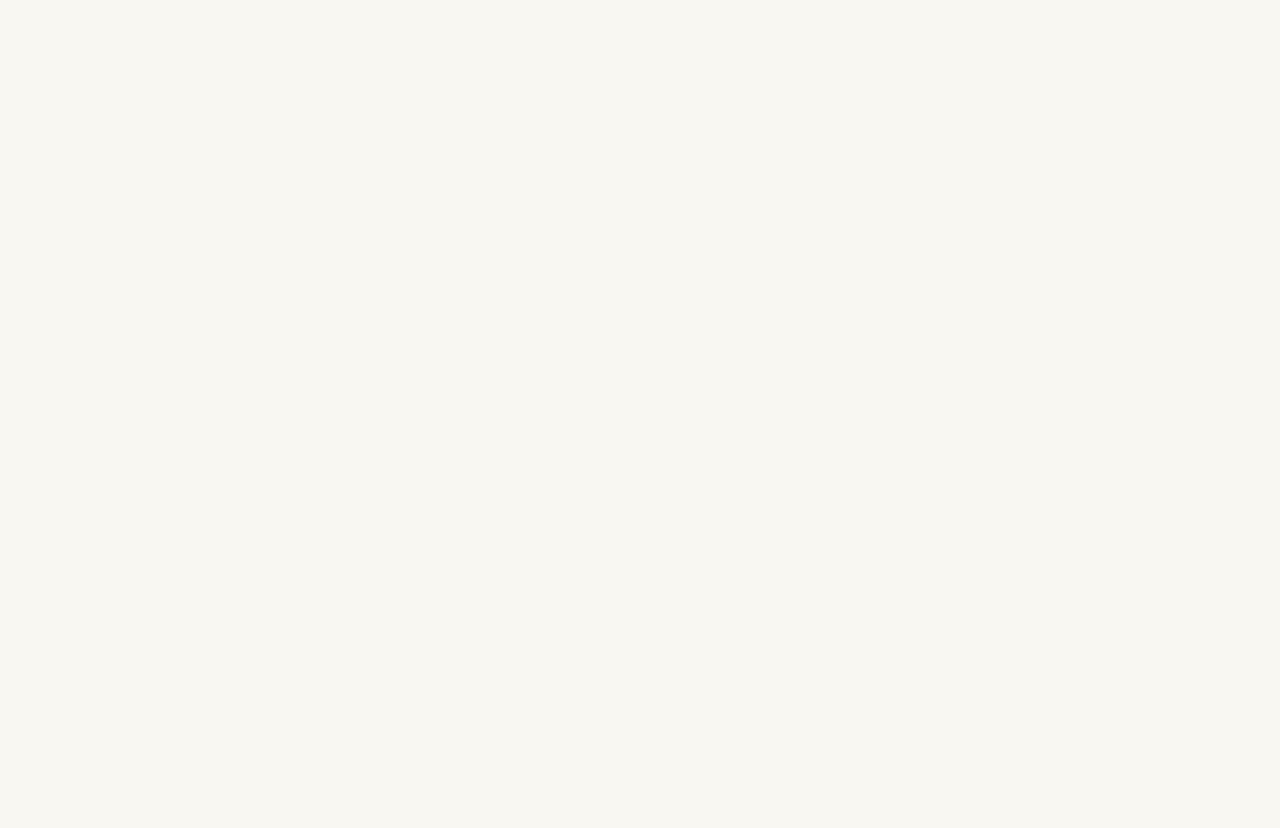
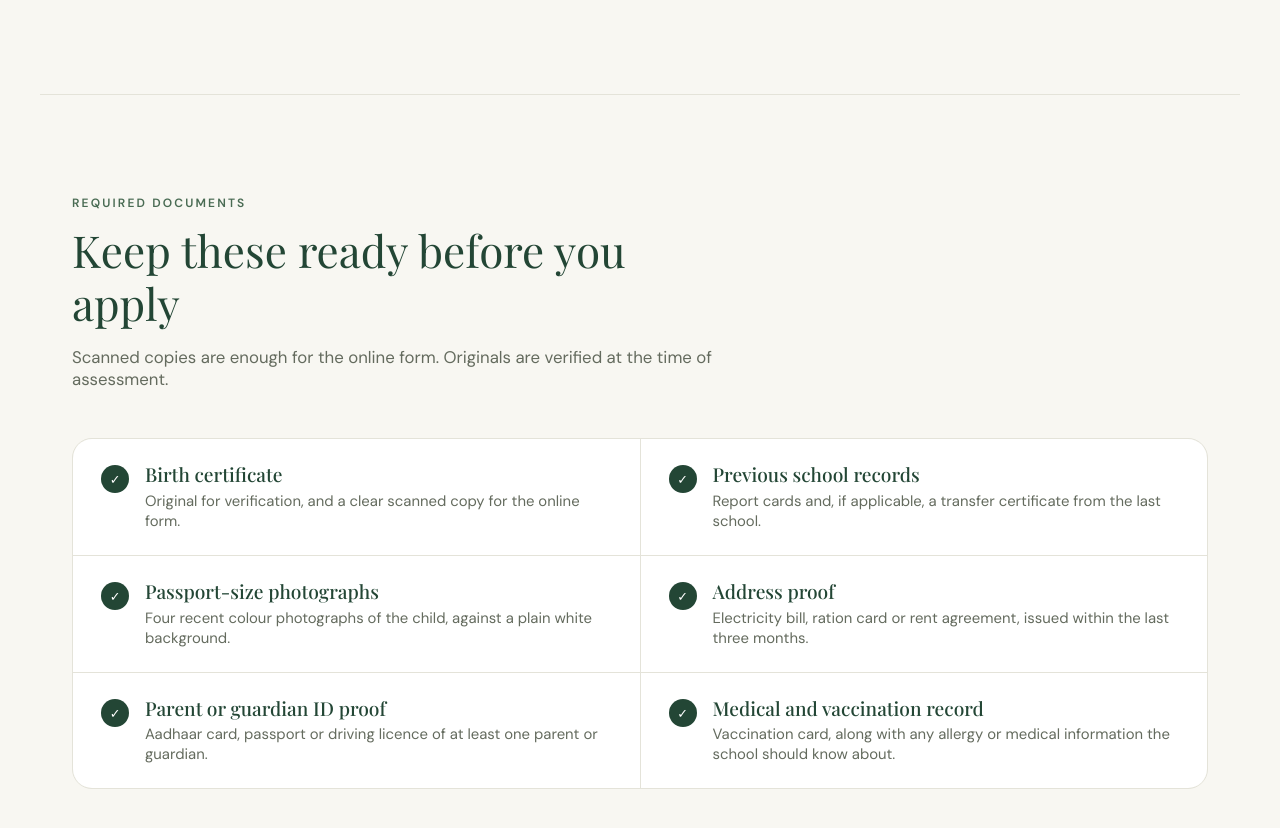
Before and after one commit to mayaswami/eakpustak-admissions, a React (Vite) app: page / in a window 1280 px wide. Shown: the part 5077-5905 px from the top of the page. Before the commit the page ends 5171 px from the top, so only its background shows below. Built offline with nearby package versions, Linux system fonts and the light colour scheme.

Commit message:
feat: add required docs section

```diff
--- a/src/App.jsx
+++ b/src/App.jsx
@@ -6,6 +6,7 @@ import Highlights from "./components/Highlights";
 import Facilities from "./components/Facilities";
 import AdmissionProcess from "./components/AdmissionProcess";
 import ImportantDates from "./components/ImportantDates";
+import RequiredDocuments from "./components/RequiredDocuments";
 
 
 function App() {
@@ -20,6 +21,7 @@ function App() {
         <Facilities />
         <AdmissionProcess />
         <ImportantDates />
+        <RequiredDocuments />
       </main>
     </>
   );
--- /dev/null
+++ b/src/components/RequiredDocuments.css
@@ -0,0 +1,66 @@
+.documents {
+  max-width: 1200px;
+  margin: 0 auto;
+  padding: 4rem 1.25rem;
+  border-top: 1px solid var(--color-border);
+}
+
+.checklist {
+  display: grid;
+  grid-template-columns: 1fr;
+  gap: 1px;
+  margin: 0;
+  padding: 0;
+  list-style: none;
+  background: var(--color-border);
+  border: 1px solid var(--color-border);
+  border-radius: 20px;
+  overflow: hidden;
+}
+
+.checklist__item {
+  display: flex;
+  align-items: flex-start;
+  gap: 1rem;
+  padding: 1.5rem 1.75rem;
+  background: #fff;
+}
+
+.checklist__icon {
+  display: grid;
+  place-items: center;
+  flex-shrink: 0;
+  width: 1.75rem;
+  height: 1.75rem;
+  margin-top: 0.15rem;
+  border-radius: 50%;
+  background: var(--color-forest);
+  color: #fff;
+  font-size: 0.8rem;
+  font-weight: 600;
+}
+
+.checklist__item h3 {
+  margin: 0 0 0.3rem;
+  font-size: 1.2rem;
+  font-weight: 500;
+}
+
+.checklist__item p {
+  margin: 0;
+  font-size: 0.93rem;
+  color: var(--color-muted);
+}
+
+/* Tablet and desktop: 2 columns */
+@media (min-width: 640px) {
+  .checklist {
+    grid-template-columns: repeat(2, 1fr);
+  }
+}
+
+@media (min-width: 1024px) {
+  .documents {
+    padding: 6rem 2rem;
+  }
+}
--- /dev/null
+++ b/src/components/RequiredDocuments.jsx
@@ -0,0 +1,33 @@
+import { documents } from "../data/documents";
+import "./RequiredDocuments.css";
+
+function RequiredDocuments() {
+  return (
+    <section id="documents" className="documents">
+      <div className="section-header">
+        <p className="eyebrow">REQUIRED DOCUMENTS</p>
+        <h2>Keep these ready before you apply</h2>
+        <p className="section-intro">
+          Scanned copies are enough for the online form. Originals are verified
+          at the time of assessment.
+        </p>
+      </div>
+
+      <ul className="checklist">
+        {documents.map((doc) => (
+          <li key={doc.id} className="checklist__item">
+            <span className="checklist__icon" aria-hidden="true">
+              ✓
+            </span>
+            <div>
+              <h3>{doc.title}</h3>
+              <p>{doc.note}</p>
+            </div>
+          </li>
+        ))}
+      </ul>
+    </section>
+  );
+}
+
+export default RequiredDocuments;
--- /dev/null
+++ b/src/data/documents.js
@@ -0,0 +1,32 @@
+export const documents = [
+    {
+        id: "birth-certificate",
+        title: "Birth certificate",
+        note: "Original for verification, and a clear scanned copy for the online form.",
+    },
+    {
+        id: "school-records",
+        title: "Previous school records",
+        note: "Report cards and, if applicable, a transfer certificate from the last school.",
+    },
+    {
+        id: "photos",
+        title: "Passport-size photographs",
+        note: "Four recent colour photographs of the child, against a plain white background.",
+    },
+    {
+        id: "address-proof",
+        title: "Address proof",
+        note: "Electricity bill, ration card or rent agreement, issued within the last three months.",
+    },
+    {
+        id: "guardian-id",
+        title: "Parent or guardian ID proof",
+        note: "Aadhaar card, passport or driving licence of at least one parent or guardian.",
+    },
+    {
+        id: "medical",
+        title: "Medical and vaccination record",
+        note: "Vaccination card, along with any allergy or medical information the school should know about.",
+    },
+];
```
